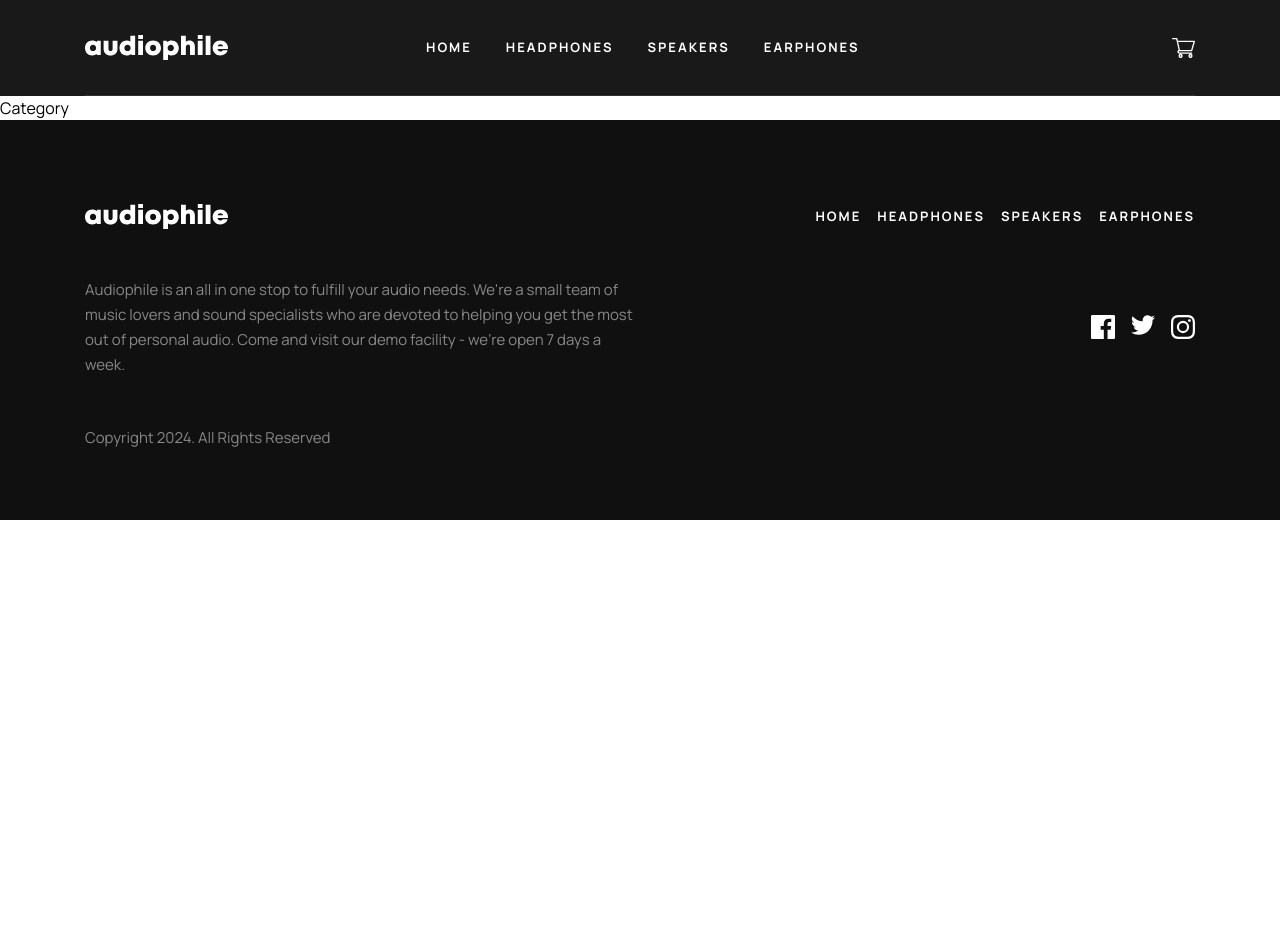
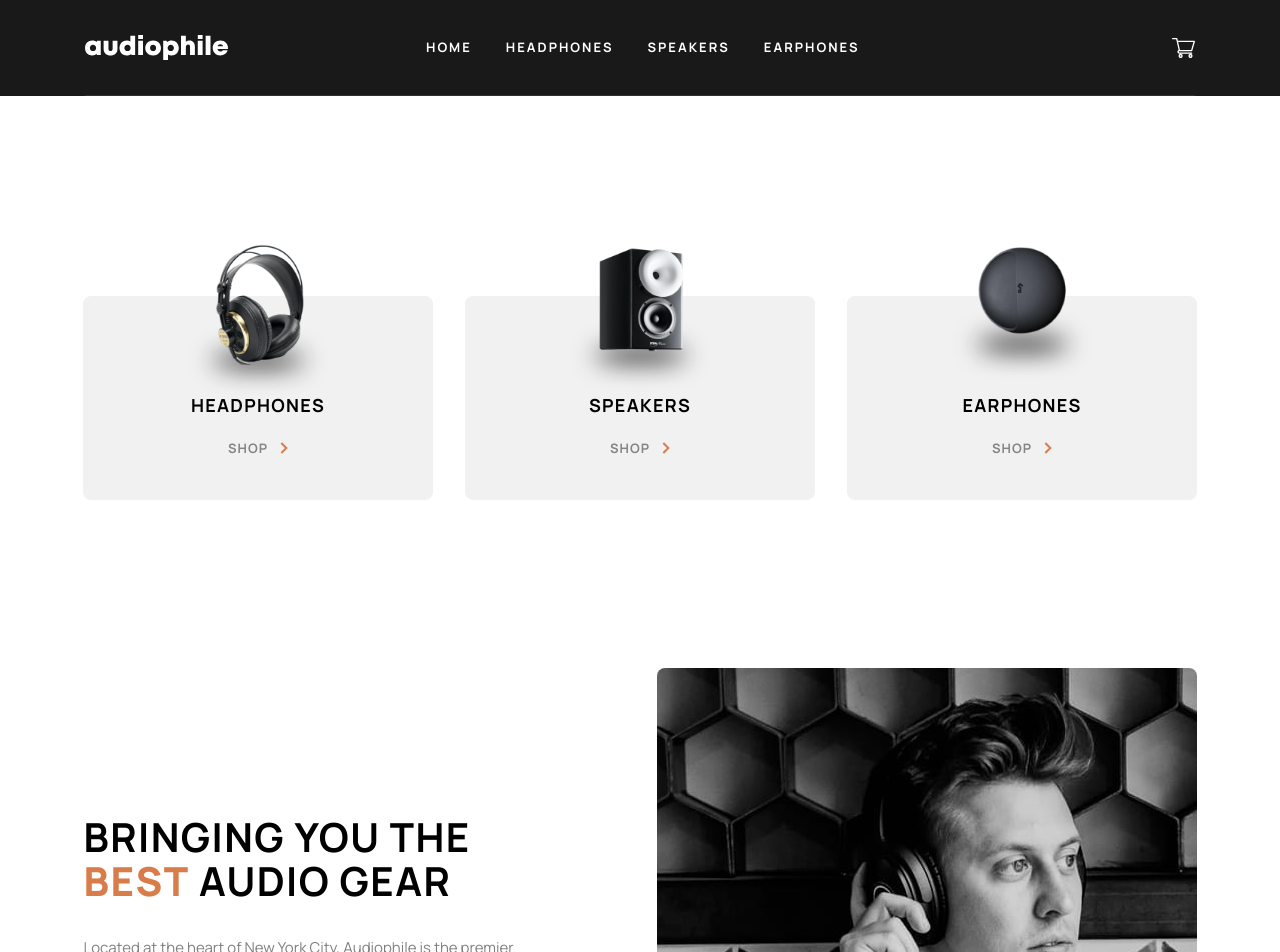
Before and after one commit to caarlosdamian/ecommerce-website, a React (Vite) app: page /category/earphones in a window 1280 px wide. Shown: the top 952 px of the page. Before the commit the page ends 800 px from the top, so only its background shows below. Built offline with nearby package versions, Linux system fonts and the light colour scheme.

Commit message:
feat(products): added product shared sections

```diff
--- a/src/components/shared/index.ts
+++ b/src/components/shared/index.ts
@@ -1,3 +1,4 @@
+export { Feature } from './feature/Feature';
 export { Hero } from '../hero/Hero';
 export { CategoryCard } from './categoryCard/CategoryCard';
 export { Footer } from './footer/Footer';
--- a/src/pages/category/Category.tsx
+++ b/src/pages/category/Category.tsx
@@ -1,6 +1,19 @@
+import { CategoryCard,Feature } from "../../components";
+import { categories } from "../../constants";
 
 export const Category = () => {
   return (
-    <div>Category</div>
-  )
-}
+    <div>
+      <div className="px-6 pt-[100px] pb-[120px] flex flex-col items-center gap-[68px] sm:flex-row sm:gap-3 sm:justify-center sm:px-10 sm:pb-24 lg:pt-[200px] lg:gap-8 lg:pb-[168px]">
+        {categories.map(({ id, img, path }) => (
+          <CategoryCard category={id} path={path} productImg={img} key={id} />
+        ))}
+      </div>
+      <Feature
+        header="feature_header"
+        desc="feature_desc"
+        imgcls="bg-shared-head-mobile sm:bg-shared-head-tablet lg:bg-shared-head-desktop"
+      />
+    </div>
+  );
+};
```
